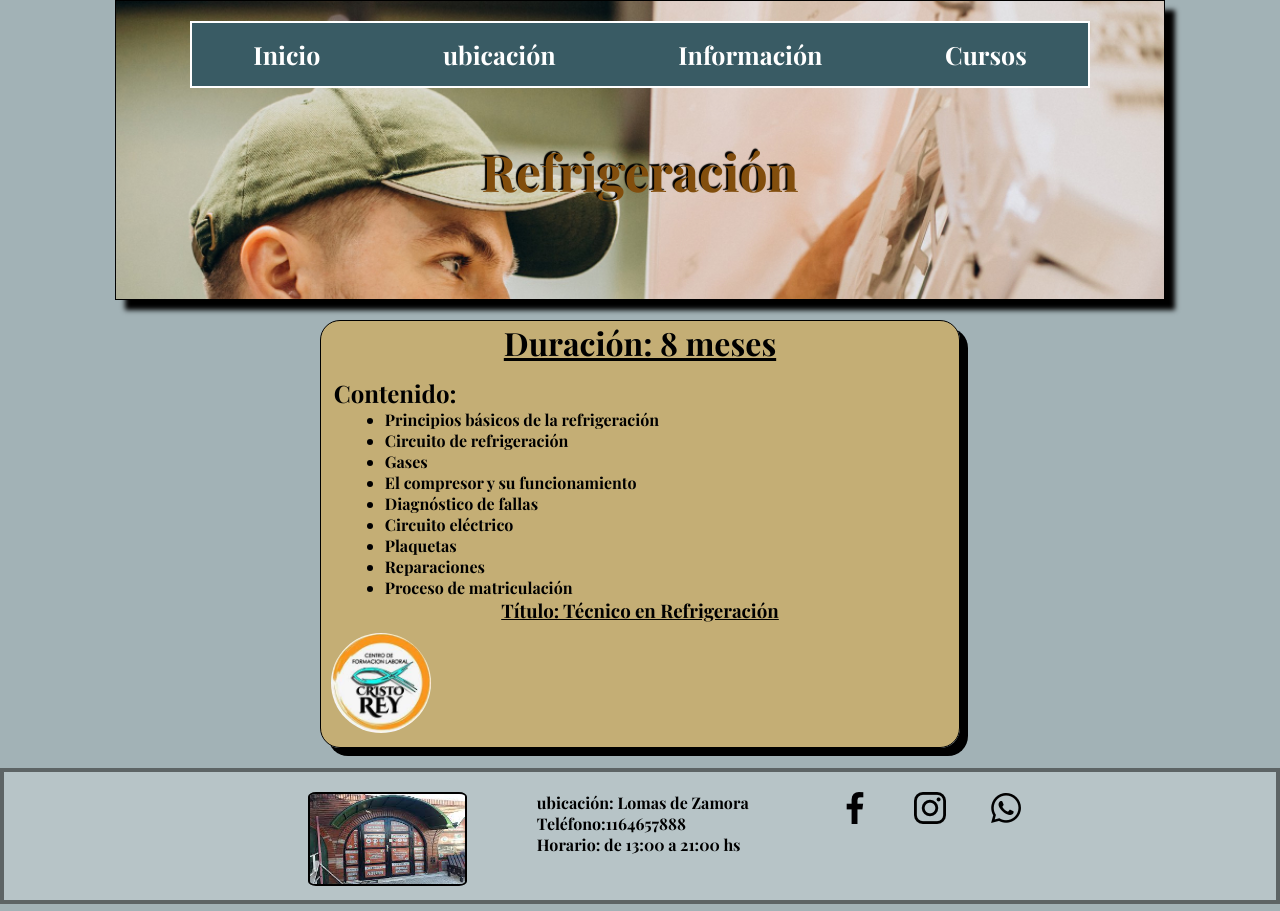
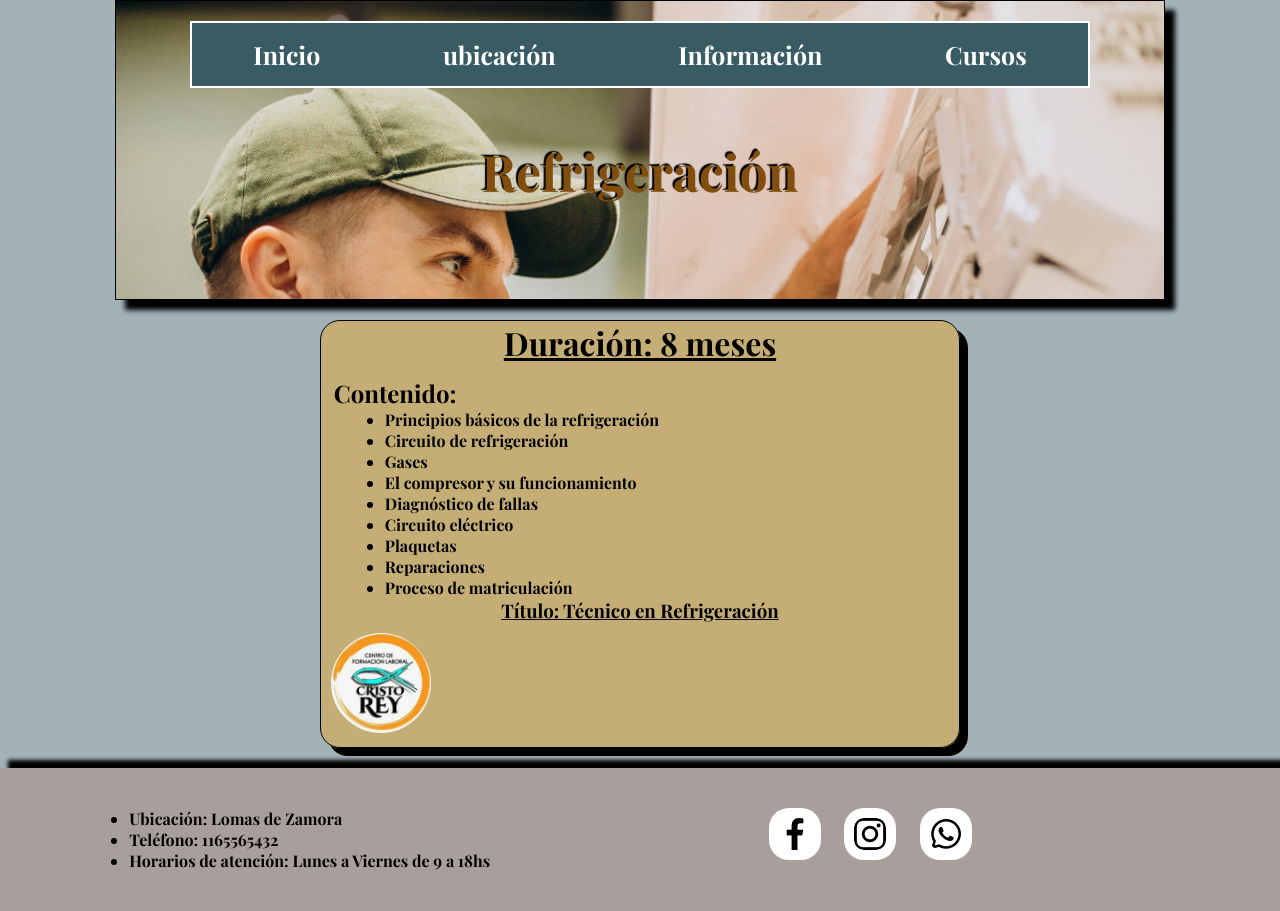
Before and after one commit to hector1976pereya/proyectoCristoRey, a plain HTML site: page pages/refrigeracion.html in a window 1280 px wide. Drawn offline with nearby package versions, Linux system fonts and the light colour scheme.

Commit message:
Aplicacion de grid en el food

```diff
--- a/estilos/estilos.css
+++ b/estilos/estilos.css
@@ -265,36 +265,43 @@ h3{
   border-radius: 50%;
 }
 
+/*---------------------------FOOTER--------------------------*/
+
+
+footer{
+    display: grid;
+    grid-template-columns: auto auto auto;
+    justify-content: space-around;
+
+    margin-top: 20px;
+
+    background-color:#b1817465;
+    box-shadow: 8px -8px 4px black;
 
 
 
-.footer{
-    display: flex;
-    margin-top: 20px;
-    justify-content: center;
-    background-color:rgba(255, 255, 255, 0.228);
-    border: solid 4px rgba(0, 0, 0, 0.495);
 
 }
-.footer > div{
-    margin-left: 70px;
-    margin-top: 20px;
-    margin-bottom: 10px;
-}
-.footer .img-frente{
-    width: 159px;
-    height: 94px;
 
-    border: solid black 2px;
-    border-radius: 5%;
+footer > div{
+
+
+    padding: 40px;
 }
 
-.footer .redes > a {
+footer > .redes-sociales > a > img {
 
-    margin: 20px;
+    margin-left: 20px;
+    padding: 10px;
+
+    background-color: white;
+    border-radius: 20px;
+
+}
 
 
-}
+
+
 
 
 
--- a/pages/refrigeracion.html
+++ b/pages/refrigeracion.html
@@ -84,18 +84,20 @@
 
 
 
-    <footer id="ubicacion" class="footer">
-        <div >
-            <img class="img-frente" src="../imagenes/frente -local.jpg" alt="">
-        </div>
+    <footer id="ubicacion" >
 
 
-        <div class="datos_ubicacion">
-            <p>ubicación: Lomas de Zamora</p>
-            <p>Teléfono:1164657888</p>
-            <p>Horario: de 13:00 a 21:00  hs</p>
+
+        <div class="datos-ubicacion">
+
+            <ul>
+                <li>Ubicación: Lomas de Zamora</li>
+                <li>Teléfono: 1165565432</li>
+                <li>Horarios de atención: Lunes a Viernes de 9 a 18hs</li>
+            </ul>
+
         </div>
-        <div class="redes">
+        <div class="redes-sociales">
             <a href="#"><img  src="../icocnos/facebook.png" alt="facebook"></a>
             <a href="#"><img src="../icocnos/instagram.png" alt="instagram"></a>
             <a href="#"><img src="../icocnos/whatsapp.png" alt="whatsapp"></a>
```
Also changed, not shown: index.html (+12 -10 lines), pages/informacion.html (+3 -77 lines), pages/kinesiologia.html (+11 -10 lines), pages/peluqueria.html (+49 -0 lines).
